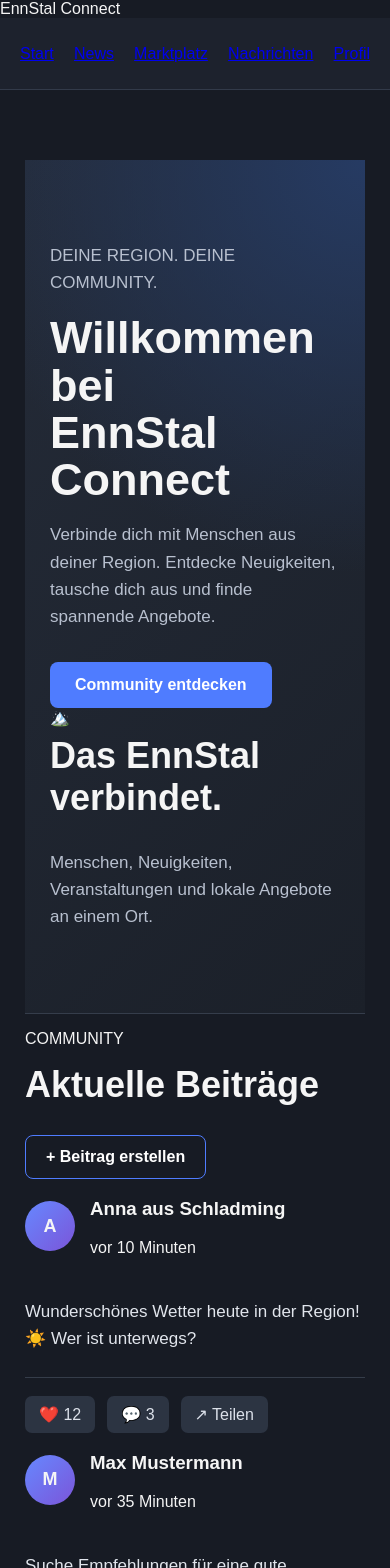
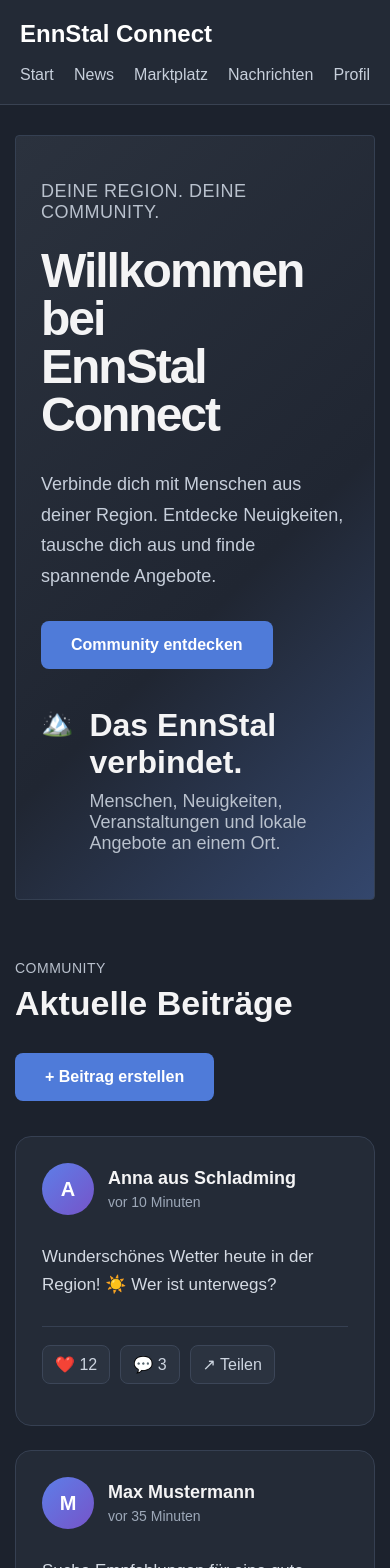
Before and after one commit to eggoflex94/ennstal-connect, a React (Vite) app: page / in a window 390 px wide. Shown: the top 1568 px of the page. Built offline with nearby package versions, Linux system fonts and the light colour scheme.

Commit message:
Refactor CSS for improved styling and responsiveness
Updated styles for various components including navbar, hero section, and buttons. Adjusted media queries for better responsiveness.

```diff
--- a/src/styles.css
+++ b/src/styles.css
@@ -2,223 +2,316 @@
   box-sizing: border-box;
 }
 
+html {
+  scroll-behavior: smooth;
+}
+
 body {
   margin: 0;
+  min-width: 320px;
+  background: #1c222d;
+  color: #f4f4f5;
   font-family: Arial, Helvetica, sans-serif;
-  background: #171b24;
-  color: #f5f5f5;
 }
 
 button {
   font: inherit;
-  cursor: pointer;
+}
+
+.app {
+  min-height: 100vh;
 }
 
 /* NAVIGATION */
 
-nav {
-  height: 72px;
+.navbar {
+  width: 100%;
+  min-height: 72px;
   display: flex;
   align-items: center;
   justify-content: space-between;
   padding: 0 7%;
-  background: #1d222d;
-  border-bottom: 1px solid #323a49;
+  background: #232a36;
+  border-bottom: 1px solid #394252;
 }
 
-nav h2 {
-  margin: 0;
-  font-size: 26px;
+.logo {
+  font-size: 24px;
   font-weight: 800;
+  color: #ffffff;
 }
 
-nav div {
+.navbar nav {
   display: flex;
-  gap: 28px;
+  align-items: center;
+  gap: 48px;
 }
 
-nav button {
-  background: transparent;
-  border: none;
-  color: #c9ced8;
+.navbar a {
+  color: #c7cfdb;
+  text-decoration: none;
   font-size: 16px;
   transition: 0.2s;
 }
 
-nav button:hover {
-  color: white;
+.navbar a:hover {
+  color: #ffffff;
 }
 
 /* HERO */
 
 .hero {
-  min-height: 430px;
-  padding: 90px 7%;
-  background:
-    radial-gradient(circle at top right, #263b63 0%, transparent 45%),
-    linear-gradient(135deg, #242b38, #1b2029);
-  border-bottom: 1px solid #353d4b;
+  padding: 80px 20px;
 }
 
-.hero small {
-  color: #aeb8c8;
-  font-size: 15px;
-  letter-spacing: 1px;
+.hero-content {
+  max-width: 1180px;
+  margin: 0 auto;
+  padding: 90px 80px;
+  border-radius: 4px;
+  background:
+    linear-gradient(
+      135deg,
+      #2b323e,
+      #202632 60%,
+      #34476d
+    );
+  border: 1px solid #354052;
+}
+
+.eyebrow {
+  margin: 0 0 24px;
+  color: #b9c1cd;
+  font-size: 18px;
+  letter-spacing: 0.5px;
 }
 
 .hero h1 {
+  margin: 0;
   max-width: 850px;
-  margin: 18px 0;
-  font-size: clamp(45px, 6vw, 78px);
-  line-height: 1.05;
-  font-weight: 800;
+  font-size: clamp(54px, 7vw, 92px);
+  line-height: 1;
+  letter-spacing: -2px;
 }
 
-.hero p {
+.hero-text {
   max-width: 700px;
-  color: #b8c0cf;
-  font-size: 20px;
-  line-height: 1.6;
+  margin: 30px 0;
+  color: #c7cfdb;
+  font-size: 21px;
+  line-height: 1.7;
 }
 
-.hero button {
-  margin-top: 15px;
-  padding: 14px 25px;
-  border: none;
+.primary-button,
+.create-post {
+  border: 0;
   border-radius: 8px;
-  background: #4f7cff;
+  padding: 15px 30px;
+  cursor: pointer;
+  font-weight: 700;
   color: white;
-  font-size: 16px;
-  font-weight: bold;
+  background: #4f7bd9;
+  transition: 0.2s;
 }
 
-.hero button:hover {
-  background: #3d68e6;
+.primary-button:hover,
+.create-post:hover {
+  transform: translateY(-2px);
+  background: #628ce5;
 }
 
-/* CONTENT */
-
-main {
-  max-width: 1100px;
-  margin: 0 auto;
-  padding: 70px 25px;
+.hero-info {
+  margin-top: 38px;
+  display: flex;
+  align-items: flex-start;
+  gap: 16px;
 }
 
-.section-label {
-  color: #7fa2ff;
-  font-size: 14px;
-  font-weight: bold;
-  letter-spacing: 1px;
+.mountain {
+  font-size: 26px;
 }
 
-main h2 {
-  margin-top: 8px;
-  font-size: 36px;
+.hero-info h2 {
+  margin: 0 0 10px;
+  font-size: 32px;
 }
 
-/* CREATE POST BUTTON */
-
-.create-post {
-  padding: 12px 20px;
-  border: 1px solid #4f7cff;
-  border-radius: 8px;
-  background: transparent;
-  color: white;
-  font-weight: bold;
+.hero-info p {
+  margin: 0;
+  color: #b9c1cd;
+  font-size: 18px;
 }
 
-.create-post:hover {
-  background: #4f7cff;
+/* COMMUNITY */
+
+.community {
+  max-width: 1180px;
+  margin: 0 auto;
+  padding: 20px 20px 100px;
 }
 
-/* POSTS */
+.section-header {
+  display: flex;
+  align-items: end;
+  justify-content: space-between;
+  gap: 30px;
+  margin-bottom: 35px;
+}
 
-.post {
-  margin-top: 25px;
-  padding: 25px;
-  background: #222834;
-  border: 1px solid #343d4d;
-  border-radius: 14px;
+.section-header .eyebrow {
+  margin-bottom: 8px;
+  font-size: 14px;
+}
+
+.section-header h2 {
+  margin: 0;
+  font-size: 42px;
+}
+
+.posts {
+  display: grid;
+  grid-template-columns: repeat(3, 1fr);
+  gap: 24px;
+}
+
+/* BEITRAG KARTE */
+
+.post-card {
+  min-height: 290px;
+  padding: 26px;
+  border-radius: 16px;
+  background: #242b37;
+  border: 1px solid #364052;
+  transition: 0.25s;
+}
+
+.post-card:hover {
+  transform: translateY(-5px);
+  border-color: #4f7bd9;
+  box-shadow: 0 20px 45px rgba(0, 0, 0, 0.25);
 }
 
 .post-header {
   display: flex;
   align-items: center;
-  gap: 15px;
+  gap: 14px;
 }
 
 .avatar {
-  width: 50px;
-  height: 50px;
+  width: 52px;
+  height: 52px;
   display: grid;
   place-items: center;
+  flex-shrink: 0;
   border-radius: 50%;
-  background: linear-gradient(135deg, #6688ff, #7b55d9);
-  font-weight: bold;
+  background: linear-gradient(135deg, #5d7ee8, #7654c9);
+  color: white;
+  font-size: 20px;
+  font-weight: 800;
+}
+
+.post-header h3 {
+  margin: 0 0 5px;
   font-size: 18px;
 }
 
-.post-name {
+.post-header p {
   margin: 0;
-  font-size: 18px;
-  font-weight: bold;
-}
-
-.post-time {
-  margin-top: 4px;
-  color: #9ba5b5;
+  color: #9da8b8;
+  font-size: 14px;
 }
 
 .post-text {
-  margin: 25px 0;
-  color: #e1e5ec;
+  margin: 28px 0;
+  color: #d4dae3;
   font-size: 17px;
   line-height: 1.6;
 }
 
 .post-actions {
   display: flex;
-  gap: 12px;
+  gap: 10px;
+  margin-top: auto;
   padding-top: 18px;
-  border-top: 1px solid #353d4a;
+  border-top: 1px solid #364052;
 }
 
 .post-actions button {
-  padding: 9px 14px;
-  background: #2c3442;
-  color: #dce1ea;
-  border: none;
-  border-radius: 7px;
+  border: 1px solid #3c4658;
+  border-radius: 8px;
+  padding: 9px 12px;
+  cursor: pointer;
+  background: #2b3340;
+  color: #cdd5e0;
+  transition: 0.2s;
 }
 
 .post-actions button:hover {
-  background: #394354;
+  background: #354154;
+  color: white;
 }
 
 /* MOBILE */
 
-@media (max-width: 700px) {
-  nav {
-    padding: 0 20px;
+@media (max-width: 900px) {
+  .navbar {
+    padding: 0 25px;
   }
 
-  nav div {
-    gap: 10px;
+  .navbar nav {
+    gap: 20px;
   }
 
-  nav button {
-    font-size: 13px;
+  .hero-content {
+    padding: 60px 40px;
+  }
+
+  .posts {
+    grid-template-columns: 1fr;
+  }
+}
+
+@media (max-width: 650px) {
+  .navbar {
+    flex-direction: column;
+    align-items: flex-start;
+    gap: 18px;
+    padding: 20px;
+  }
+
+  .navbar nav {
+    width: 100%;
+    justify-content: space-between;
+    gap: 8px;
+    flex-wrap: wrap;
   }
 
   .hero {
-    padding: 65px 25px;
+    padding: 30px 15px;
+  }
+
+  .hero-content {
+    padding: 45px 25px;
   }
 
   .hero h1 {
-    font-size: 45px;
+    font-size: 48px;
   }
 
-  .hero p {
-    font-size: 17px;
+  .hero-text {
+    font-size: 18px;
+  }
+
+  .section-header {
+    align-items: flex-start;
+    flex-direction: column;
+  }
+
+  .section-header h2 {
+    font-size: 34px;
+  }
+
+  .community {
+    padding: 30px 15px 70px;
   }
 }
```
